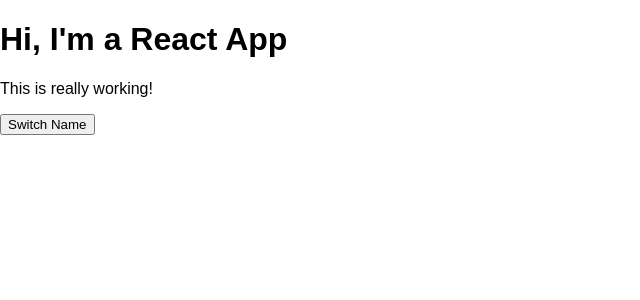
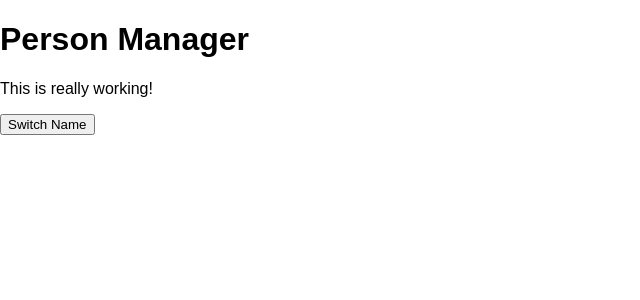
Before and after one commit to seanmcquaid/react-udemy-max, a React app: page / in a window 1280 px wide. Shown: the top 300 px of the page, without its empty margins (0-640 px from the left). Built offline with nearby package versions, Linux system fonts and the light colour scheme.

Commit message:
reviewing component life cycle

```diff
--- a/src/components/Cockpit/Cockpit.js
+++ b/src/components/Cockpit/Cockpit.js
@@ -15,7 +15,7 @@ const cockpit = (props) => {
     }
     return(
         <div className={styles.Cockpit}>
-            <h1>Hi, I'm a React App</h1>
+            <h1>{props.title}</h1>
             <p className={classes.join(" ")}>This is really working!</p>
             <button
             className={buttonClass}
--- a/src/components/Persons/Person/Person.js
+++ b/src/components/Persons/Person/Person.js
@@ -2,6 +2,7 @@ import React from 'react';
 import styles from "./Person.css";
 
 const person = ( props ) => {
+    console.log("person.js rendering")
     return (
         <div className={styles.Person}>
             <p onClick={props.click}>I'm {props.name} and I am {props.age} years old!</p>
--- a/src/components/Persons/Persons.js
+++ b/src/components/Persons/Persons.js
@@ -1,14 +1,18 @@
 import React from "react";
 import Person from "./Person/Person";
 
-const persons = (props) => props.persons.map((person, index)=>{
-        return <Person
+const persons = (props) => {
+
+return props.persons.map((person, index)=>{
+        return (<Person
         click={()=> props.clicked(index)}
         name={person.name}
         age={person.age}
         key={person.id}
         changed={(event)=> props.changed(event, person.id)}
         />
-});
+        )
+        });
+};
 
 export default persons;
--- a/src/containers/App.js
+++ b/src/containers/App.js
@@ -5,6 +5,11 @@ import Persons from '../components/Persons/Persons';
 import Cockpit from '../components/Cockpit/Cockpit';
 
 class App extends Component {
+  constructor(props){
+    super(props);
+    console.log("App.js constructor")
+  }
+
   state = {
     persons: [
       {id:"lakjsh", name: 'Max', age: 28 },
@@ -14,6 +19,19 @@ class App extends Component {
     otherState: 'some other value',
     showPersons : false
   };
+
+  static getDerivedStateFromProps(props, state){
+    console.log("App.js get DerivedStateFromProps", props)
+    return state;
+  }
+
+  componentDidMount(){
+    console.log("App.js component did mount")
+  }
+
+  componentWillMount(){
+    console.log("Component will mount")
+  }
 
   nameChangedHandler = (event, id) =>{
     const personIndex = this.state.persons.findIndex((p)=>{
@@ -47,7 +65,7 @@ class App extends Component {
   }
 
   render() {
-
+    console.log("app.js render")
     let persons = null;
 
     if(this.state.showPersons){
@@ -65,6 +83,7 @@ class App extends Component {
     return (
         <div className={styles.App}>
           <Cockpit
+            title={this.props.appTitle}
             showPersons={this.state.showPersons}
             persons={this.state.persons}
             clicked={this.togglePersonsHandler}
--- a/src/index.js
+++ b/src/index.js
@@ -4,5 +4,5 @@ import './index.css';
 import App from './containers/App';
 import registerServiceWorker from './registerServiceWorker';
 
-ReactDOM.render(<App />, document.getElementById('root'));
+ReactDOM.render(<App appTitle="Person Manager" />, document.getElementById('root'));
 registerServiceWorker();
```
